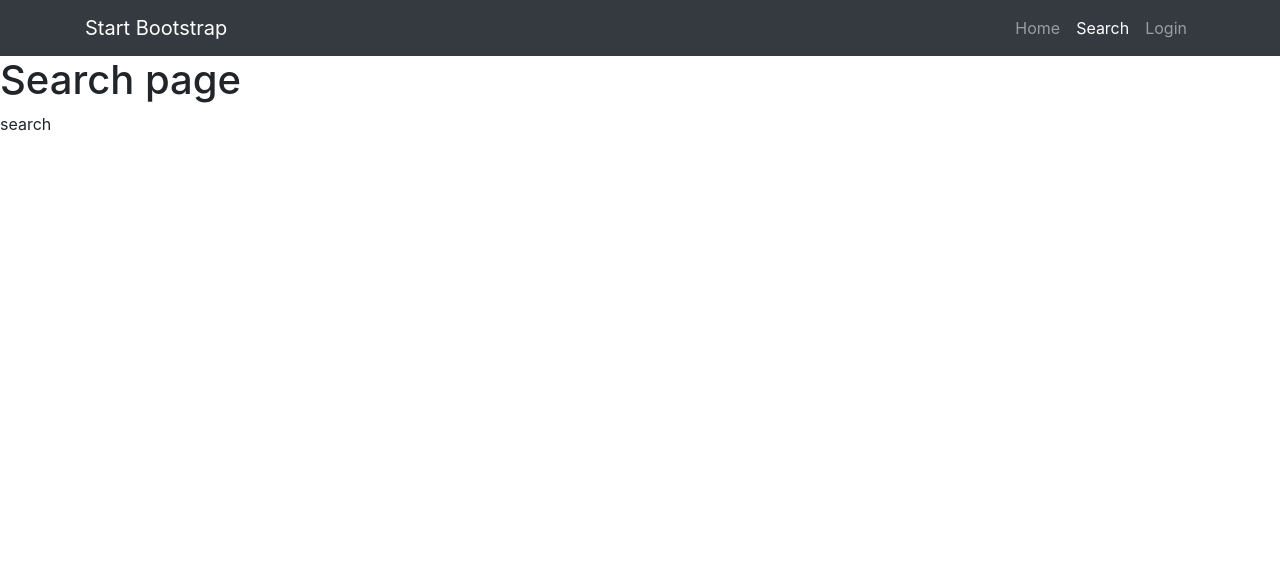
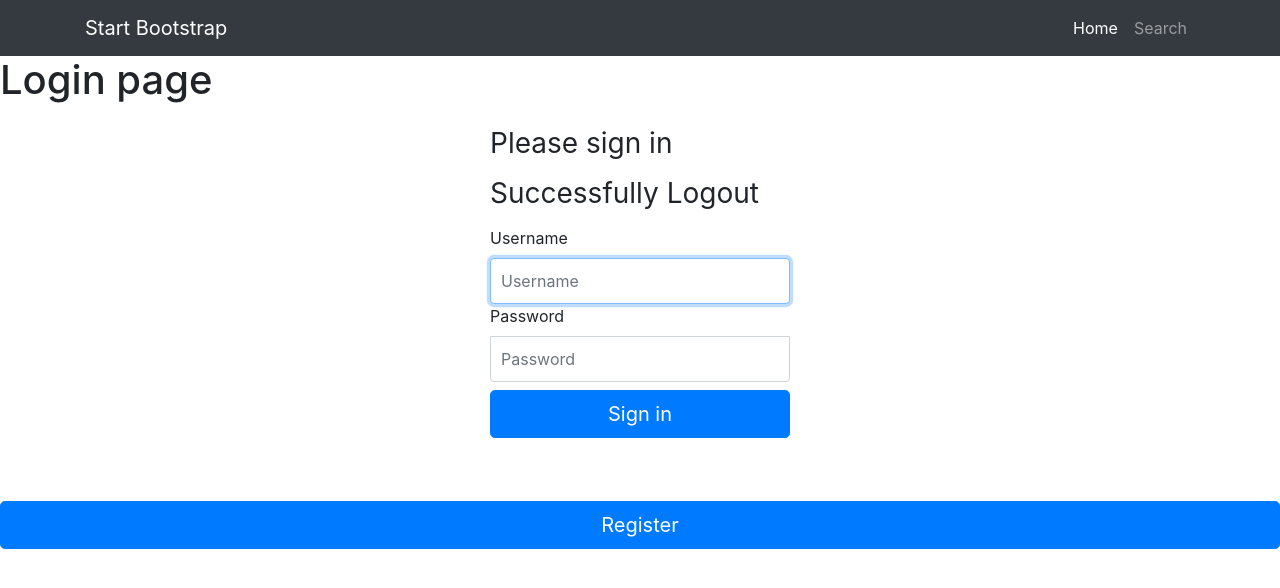
Before and after one commit to victor-teh/book-review-with-flask, a Flask app: page /logout in a window 1280 px wide. Shown: the top 588 px of the page. Run offline with Flask 2, Linux system fonts and the light colour scheme; some libraries are stand-ins or nearby versions.

Commit message:
added bcrypt for pw storing and created logout function

```diff
--- a/application.py
+++ b/application.py
@@ -22,45 +22,13 @@ Session(app)
 engine = create_engine(os.getenv("DATABASE_URL"))
 db = scoped_session(sessionmaker(bind=engine))
 
-@app.route("/")
+@app.route("/", methods=["GET", "POST"])
 def index():
-    return render_template("index.html")
+    if session.get("login") is None:
+        session["login"] = False
 
-@app.route("/home")
-def home():
-    return render_template("home.html")
-
-@app.route("/search")
-def search():
-    return render_template("search.html")
-
-@app.route("/signup", methods=["GET", "POST"])
-def signup():
     if request.method == 'GET':
-        return render_template("signup.html")
-    else:
-        # get username password and name from form
-        username = request.form.get("username").strip()
-        password = request.form.get("password").strip()
-        name = request.form.get("name").strip()
-
-        if len(username)<0 and len(password)<0 and len(name)<0:
-            return render_template("signup.html", message="Enter all required fields")
-        elif db.execute("SELECT username from users WHERE username=:username", {"username": username}).rowcount != 0 :
-            return render_template("signup.html", message="Username taken")
-        else:
-            # hashing password with bcrypt hashing
-            pw_hash = bcrypt.generate_password_hash(password).decode('utf-8')
-            db.execute("INSERT INTO users (username, password, name) VALUES (:username, :password, :name)", {"username": username, "password": pw_hash, "name": name})
-            db.commit()
-
-            message = "Registered successfully!"
-        return render_template("login.html", message=message)
-
-@app.route("/login", methods=["GET", "POST"])
-def login():
-    if request.method == 'GET':
-        return render_template("login.html")
+        return render_template("index.html", login=session["login"])
     else:
         # get username password from form
         username = request.form.get("username").strip()
@@ -69,22 +37,53 @@ def login():
         # check if username exist
         if db.execute("SELECT username from users WHERE username=:username",{"username": username}).rowcount == 0:
             message = "Invalid username or password"
-            return render_template("login.html", message=message)
+            session["login"] = False
+            return render_template("index.html", message=message, login=session["login"])
         else :
-            # # hash password to compared to database
-
+            # compare pw with pwhash in db
             db_password = db.execute("SELECT password from users WHERE username=:username", {"username": username}).fetchone()['password']
             if bcrypt.check_password_hash(db_password, password):
-                message = "Login Successfully!"
-                return render_template("login.html", message=message)
+                message = "Log In Successfully!"
+                session["login"] = True
+                return render_template("index.html", message=message, login=session["login"])
             else:
                 message = "Invalid username or password"
-                return render_template("login.html", message=message)
+                session["login"] = False
+                return render_template("index.html", message=message, login=session["login"])
+@app.route("/logout")
+def logout():
+    session["login"] = False
+    message = "Successfully Logout"
+    return render_template("index.html", message=message, login=session["login"])
+
+@app.route("/register", methods=["GET", "POST"])
+def register():
+    if request.method == 'GET':
+        return render_template("register.html")
+    else:
+        # get username password and name from form
+        username = request.form.get("username").strip()
+        password = request.form.get("password").strip()
+        name = request.form.get("name").strip()
+
+        if len(username)<0 and len(password)<0 and len(name)<0:
+            return render_template("register.html", message="Enter all required fields")
+        elif db.execute("SELECT username from users WHERE username=:username", {"username": username}).rowcount != 0 :
+            return render_template("register.html", message="Username taken")
+        else:
+            # hashing password with bcrypt hashing
+            pw_hash = bcrypt.generate_password_hash(password).decode('utf-8')
+            db.execute("INSERT INTO users (username, password, name) VALUES (:username, :password, :name)", {"username": username, "password": pw_hash, "name": name})
+            db.commit()
+
+            message = "Registered successfully!"
+        return render_template("index.html", message=message)
+
+@app.route("/search")
+def search():
+    return render_template("search.html")
 
 
-@app.route("/logout")
-def logout():
-    return render_template("logout.html")
 
 
 # @app.route("/<string:name>")
--- /dev/null
+++ b/static/styles.css
@@ -0,0 +1,29 @@
+.form-signin {
+  width: 100%;
+  max-width: 330px;
+  padding: 15px;
+  margin: auto;
+}
+.form-signin .checkbox {
+  font-weight: 400;
+}
+.form-signin .form-control {
+  position: relative;
+  box-sizing: border-box;
+  height: auto;
+  padding: 10px;
+  font-size: 16px;
+}
+.form-signin .form-control:focus {
+  z-index: 2;
+}
+.form-signin input[type="email"] {
+  margin-bottom: -1px;
+  border-bottom-right-radius: 0;
+  border-bottom-left-radius: 0;
+}
+.form-signin input[type="password"] {
+  margin-bottom: 10px;
+  border-top-left-radius: 0;
+  border-top-right-radius: 0;
+}
--- a/templates/index.html
+++ b/templates/index.html
@@ -1,15 +1,28 @@
 {% extends "layout.html" %}
 
 {% block heading %}
-    Index page
+    Login page
 {% endblock %}
 
 {% block body %}
-    <p>asdfasdfasdf</p>
+    <form class="form-signin" action="{{ url_for('index') }}" method="POST">
+        <!-- <img class="mb-4" src="" alt="" width="72" height="72"> -->
+        <h1 class="h3 mb-3 font-weight-normal">Please sign in</h1>
+        <h1 class="h3 mb-3 font-weight-normal">{{ message }}</h1>
+        <label for="inputUsername">Username</label>
+        <input type="username" id="inputUsername" name="username" class="form-control" placeholder="Username" required autofocus>
+        <label for="inputPassword">Password</label>
+        <input type="password" id="inputPassword" name="password" class="form-control mb-2" placeholder="Password" required>
+
+        <button class="btn btn-lg btn-primary btn-block" type="submit">Sign in</button>
+    </form>
+    <a href="{{url_for('register')}}">
+        <button class="btn btn-lg btn-primary btn-block mt-5" type="submit">Register</button>
+    </a>
 
     <script>
         $(document).ready(function(){
-            $("#home").addClass("active");
+            $("#index").addClass("active");
         });
     </script>
 {% endblock %}
--- a/templates/layout.html
+++ b/templates/layout.html
@@ -1,41 +1,78 @@
 <!doctype html>
 <html lang="en">
+
 <head>
     <!-- Required meta tags -->
     <meta charset="utf-8">
     <meta name="viewport" content="width=device-width, initial-scale=1, shrink-to-fit=no">
 
+
     <!-- Bootstrap CSS -->
-        <link rel="stylesheet" href="https://stackpath.bootstrapcdn.com/bootstrap/4.4.1/css/bootstrap.min.css" integrity="sha384-Vkoo8x4CGsO3+Hhxv8T/Q5PaXtkKtu6ug5TOeNV6gBiFeWPGFN9MuhOf23Q9Ifjh" crossorigin="anonymous">
+    <link rel="stylesheet" href="https://stackpath.bootstrapcdn.com/bootstrap/4.4.1/css/bootstrap.min.css"
+        integrity="sha384-Vkoo8x4CGsO3+Hhxv8T/Q5PaXtkKtu6ug5TOeNV6gBiFeWPGFN9MuhOf23Q9Ifjh" crossorigin="anonymous">
+    <!-- My CSS -->
+    <link rel="stylesheet" href="{{ url_for('static', filename='styles.css')}}">
 
     <title>Hello, world!</title>
 
     <!-- jQuery -->
-        <script src="https://code.jquery.com/jquery-3.4.1.slim.min.js" integrity="sha384-J6qa4849blE2+poT4WnyKhv5vZF5SrPo0iEjwBvKU7imGFAV0wwj1yYfoRSJoZ+n" crossorigin="anonymous"></script>
+    <script src="https://code.jquery.com/jquery-3.4.1.slim.min.js"
+        integrity="sha384-J6qa4849blE2+poT4WnyKhv5vZF5SrPo0iEjwBvKU7imGFAV0wwj1yYfoRSJoZ+n"
+        crossorigin="anonymous"></script>
 </head>
+
 <body>
+    <!-- if it is login -->
+    {% if session["login"] %}
     <!-- Navigation -->
     <nav class="navbar navbar-expand-lg navbar-dark bg-dark static-top">
         <div class="container">
             <a class="navbar-brand" href="#">Start Bootstrap</a>
-        <button class="navbar-toggler" type="button" data-toggle="collapse" data-target="#navbarResponsive" aria-controls="navbarResponsive" aria-expanded="false" aria-label="Toggle navigation">
+            <button class="navbar-toggler" type="button" data-toggle="collapse" data-target="#navbarResponsive"
+                aria-controls="navbarResponsive" aria-expanded="false" aria-label="Toggle navigation">
                 <span class="navbar-toggler-icon"></span>
             </button>
             <div class="collapse navbar-collapse" id="navbarResponsive">
                 <ul class="navbar-nav ml-auto">
                     <li class="nav-item">
-                <a class="nav-link" id="home" href="{{url_for('index')}}">Home</a>
+                        <a class="nav-link" id="index" href="{{url_for('index')}}">Home</a>
                     </li>
                     <li class="nav-item">
                         <a class="nav-link" id="search" href="{{url_for('search')}}">Search</a>
                     </li>
                     <li class="nav-item">
-                <a class="nav-link" id="login"href="{{url_for('login')}}">Login</a>
+                        <a class="nav-link" id="logout" href="{{url_for('logout')}}">Logout</a>
                     </li>
                 </ul>
             </div>
         </div>
     </nav>
+
+    {% else %}
+    <!--if it's not login -->
+
+    <!-- Navigation -->
+    <nav class="navbar navbar-expand-lg navbar-dark bg-dark static-top">
+        <div class="container">
+            <a class="navbar-brand" href="#">Start Bootstrap</a>
+            <button class="navbar-toggler" type="button" data-toggle="collapse" data-target="#navbarResponsive"
+                aria-controls="navbarResponsive" aria-expanded="false" aria-label="Toggle navigation">
+                <span class="navbar-toggler-icon"></span>
+            </button>
+            <div class="collapse navbar-collapse" id="navbarResponsive">
+                <ul class="navbar-nav ml-auto">
+                    <li class="nav-item">
+                        <a class="nav-link" id="index" href="{{url_for('index')}}">Home</a>
+                    </li>
+                    <li class="nav-item">
+                        <a class="nav-link" id="search" href="{{url_for('search')}}">Search</a>
+                    </li>
+                </ul>
+            </div>
+        </div>
+    </nav>
+    {% endif %}
+    <!-- end navigation -->
 
     <h1>{% block heading%} {% endblock %}</h1>
     {% block body %}
@@ -43,7 +80,12 @@
 
     <!-- Optional JavaScript -->
     <!-- jQuery first, then Popper.js, then Bootstrap JS -->
-    <script src="https://cdn.jsdelivr.net/npm/popper.js@1.16.0/dist/umd/popper.min.js" integrity="sha384-Q6E9RHvbIyZFJoft+2mJbHaEWldlvI9IOYy5n3zV9zzTtmI3UksdQRVvoxMfooAo" crossorigin="anonymous"></script>
-    <script src="https://stackpath.bootstrapcdn.com/bootstrap/4.4.1/js/bootstrap.min.js" integrity="sha384-wfSDF2E50Y2D1uUdj0O3uMBJnjuUD4Ih7YwaYd1iqfktj0Uod8GCExl3Og8ifwB6" crossorigin="anonymous"></script>
+    <script src="https://cdn.jsdelivr.net/npm/popper.js@1.16.0/dist/umd/popper.min.js"
+        integrity="sha384-Q6E9RHvbIyZFJoft+2mJbHaEWldlvI9IOYy5n3zV9zzTtmI3UksdQRVvoxMfooAo"
+        crossorigin="anonymous"></script>
+    <script src="https://stackpath.bootstrapcdn.com/bootstrap/4.4.1/js/bootstrap.min.js"
+        integrity="sha384-wfSDF2E50Y2D1uUdj0O3uMBJnjuUD4Ih7YwaYd1iqfktj0Uod8GCExl3Og8ifwB6"
+        crossorigin="anonymous"></script>
 </body>
+
 </html>
--- a/templates/logout.html
+++ /dev/null
@@ -1,15 +0,0 @@
-{% extends "layout.html" %}
-
-{% block heading %}
-    Search page
-{% endblock %}
-
-{% block body %}
-    <p>search</p>
-
-    <script>
-        $(document).ready(function(){
-            $("#search").addClass("active");
-        });
-    </script>
-{% endblock %}
```
Also changed, not shown: templates/login.html (deleted, +0 -28 lines), templates/register.html (renamed from templates/signup.html, +2 -7 lines), 2 other files. Lines whose indentation alone changed are shown as unchanged.
